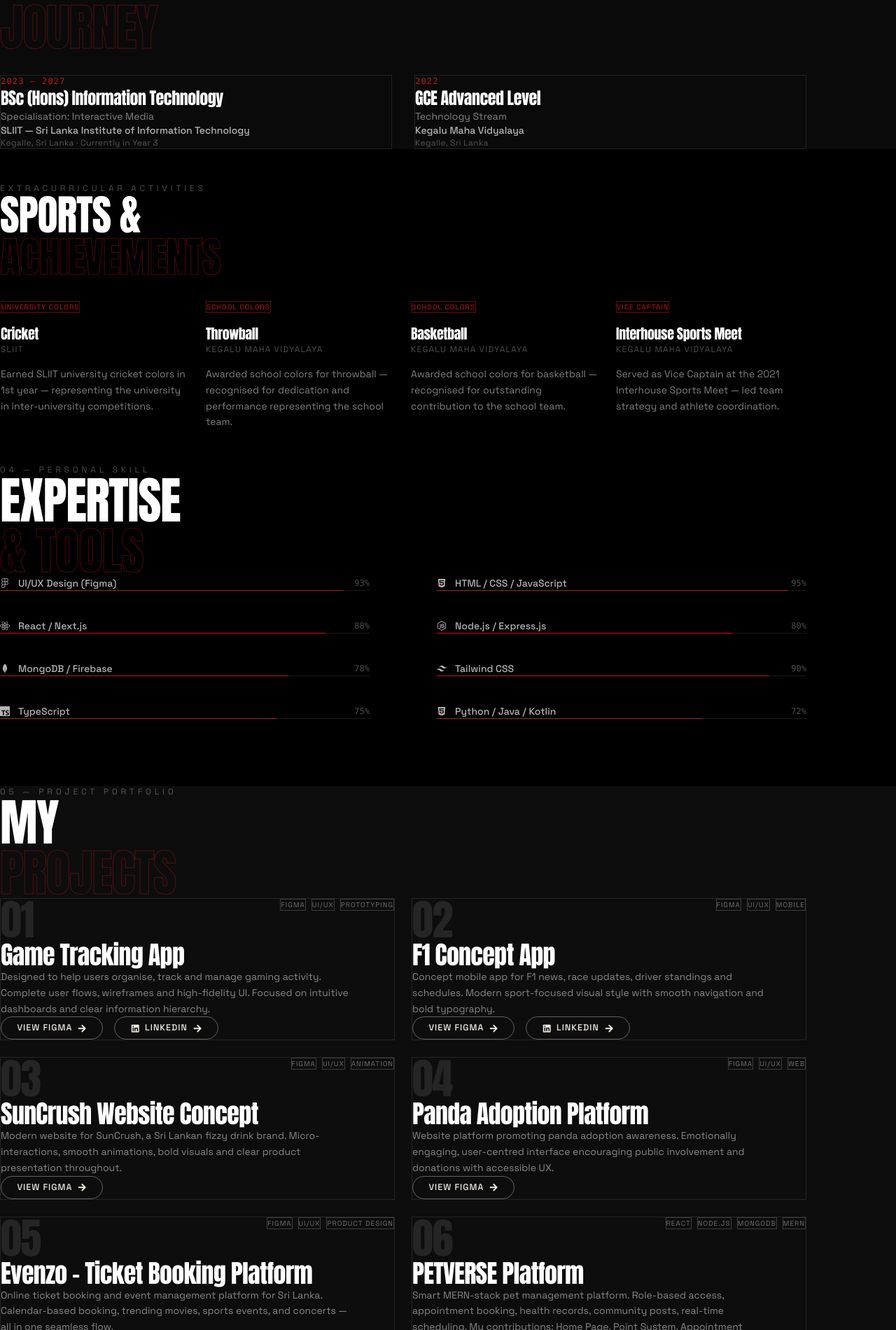
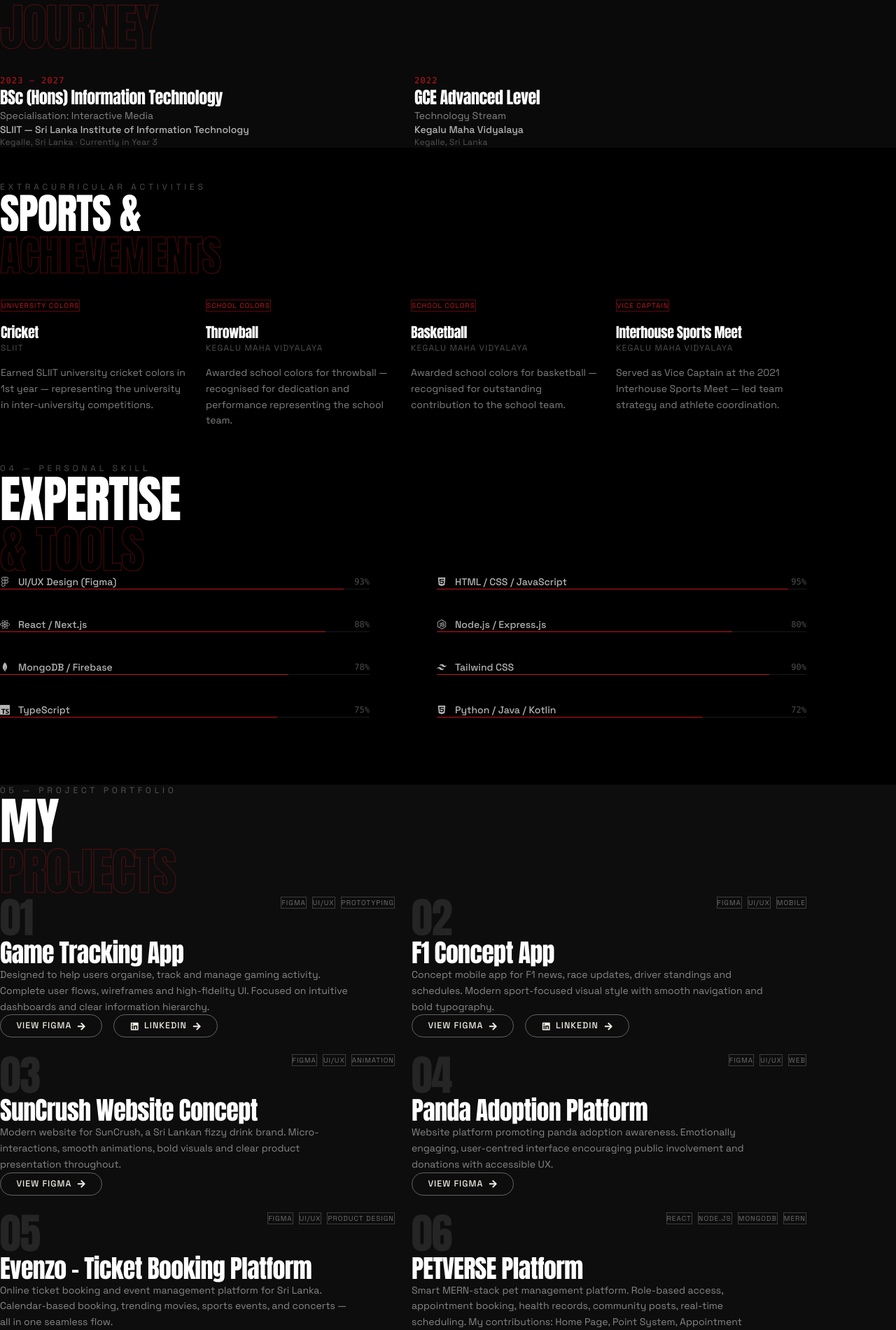
Before and after one commit to Gaweyyyy7/My-Portfolio, a Next.js app: page / in a window 1280 px wide. Shown: the part 2480-4380 px from the top of the page at 70% size. Built offline with nearby package versions, Linux system fonts and the light colour scheme.

Commit message:
removed hover and white border

```diff
--- a/app/page.tsx
+++ b/app/page.tsx
@@ -508,7 +508,7 @@ function Education() {
         <div className="grid md:grid-cols-2 gap-8 mb-28">
           {educationItems.map((item, i) => (
             <FadeUp key={i} delay={i * 0.15}>
-              <div className="border border-white/10 hover:border-[#c0161b]/40 transition-all duration-500 p-8 group">
+              <div className="p-8">
                 <p className="text-xs font-mono text-[#c0161b] mb-4 tracking-widest">{item.year}</p>
                 <h3 className="font-display text-2xl text-white mb-1">{item.degree}</h3>
                 <p className="text-white/50 text-sm mb-3">{item.specialisation}</p>
@@ -718,7 +718,7 @@ function ProjectCard2({ project, index }: { project: typeof projects[0]; index:
       initial={{ opacity: 0, y: 80 }}
       animate={inView ? { opacity: 1, y: 0 } : {}}
       transition={{ duration: 0.9, delay: index * 0.15, ease: [0.25, 0.46, 0.45, 0.94] }}
-      className="group border border-white/10 hover:border-white/30 transition-all duration-500 p-8 md:p-12"
+      className="p-8 md:p-12"
     >
       <div className="flex items-start justify-between mb-8">
         <span className="font-display text-6xl text-white/10 leading-none group-hover:text-white/20 transition duration-500">{project.num}</span>
```
